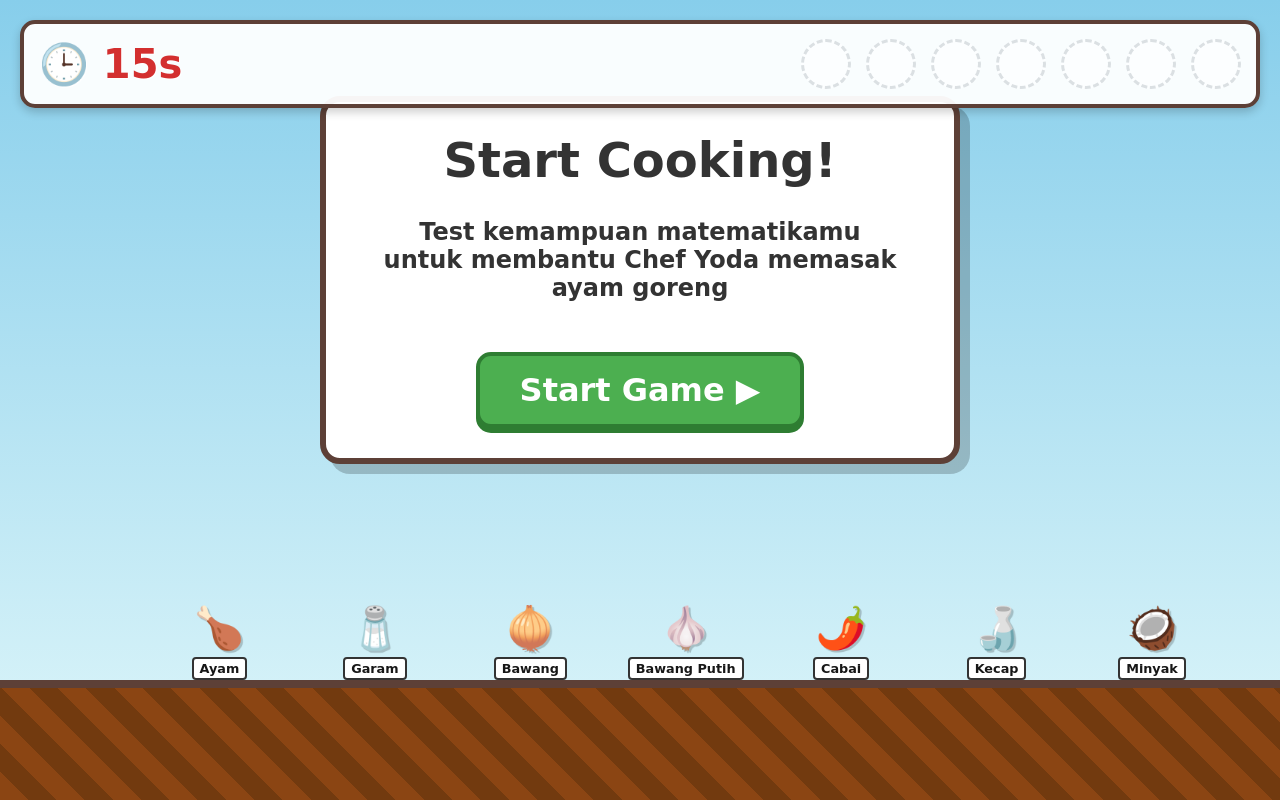
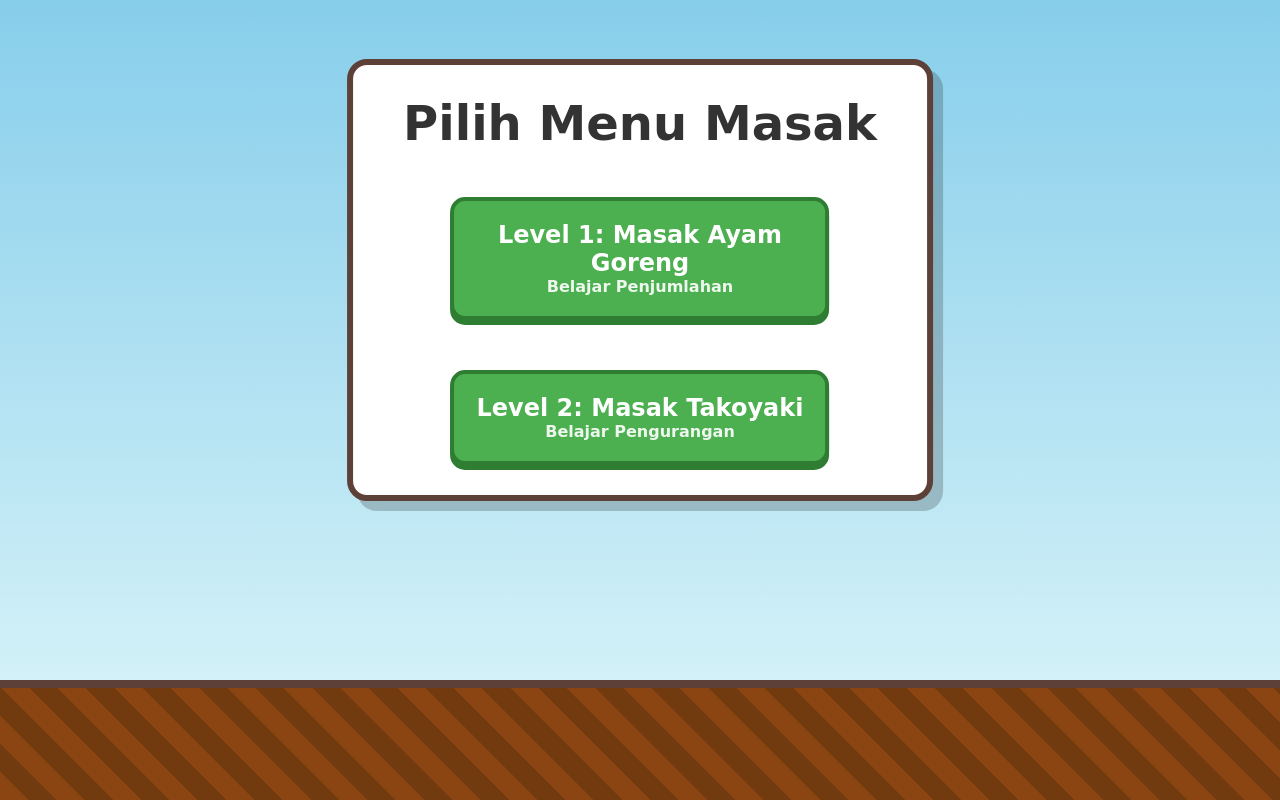
Before and after one commit to yogasamsu/yodamakan, a Next.js app: page / in a window 1280 px wide. Built offline with nearby package versions, Linux system fonts and the light colour scheme.

Commit message:
add lvl 2 pengurangan

```diff
--- a/src/components/GameContainer.tsx
+++ b/src/components/GameContainer.tsx
@@ -3,10 +3,11 @@
 import { useState, useEffect, useRef } from 'react';
 import styles from '@/styles/game.module.css';
 import { GameState } from '@/types/game';
-import { LEVELS, FINAL_REWARD } from '@/lib/gameConfig';
+import { LEVELS, FINAL_REWARD, GAMES } from '@/lib/gameConfig';
 import { generateQuestion, Question } from '@/lib/mathGenerator';
 
 export default function GameContainer() {
+    const [selectedGame, setSelectedGame] = useState<typeof GAMES[0] | null>(null);
     const [gameState, setGameState] = useState<GameState>('START');
     const [currentLevelIndex, setCurrentLevelIndex] = useState(0);
     const [currentQuestion, setCurrentQuestion] = useState<Question | null>(null);
@@ -16,10 +17,13 @@
 
     const timerRef = useRef<NodeJS.Timeout | null>(null);
 
-    const currentLevelConfig = LEVELS[currentLevelIndex];
+    // Helper to get current level config
+    const currentLevels = selectedGame ? selectedGame.levels : LEVELS;
+    const currentLevelConfig = currentLevels[currentLevelIndex];
 
     // Start Game
     const startGame = () => {
+        if (!selectedGame) return;
         setGameState('PLAYING');
         setCurrentLevelIndex(0);
         setCollectedIngredients([]);
@@ -28,14 +32,17 @@
 
     // Start Level
     const startLevel = (index: number) => {
-        if (index >= LEVELS.length) {
+        if (!selectedGame) return;
+
+        if (index >= selectedGame.levels.length) {
             setGameState('WON');
             return;
         }
-        const level = LEVELS[index];
+        const level = selectedGame.levels[index];
         setCurrentLevelIndex(index);
         setTimeLeft(level.duration);
-        setCurrentQuestion(generateQuestion(level.difficulty));
+        // Pass the operation type to generateQuestion
+        setCurrentQuestion(generateQuestion(level.difficulty, selectedGame.operation));
         setUserAnswer('');
 
         // Clear existing timer if any
@@ -73,7 +80,7 @@
             // Brief delay to show success
             setTimeout(() => {
                 const nextIndex = currentLevelIndex + 1;
-                if (nextIndex < LEVELS.length) {
+                if (nextIndex < currentLevels.length) {
                     startLevel(nextIndex);
                 } else {
                     setGameState('WON');
@@ -85,6 +92,13 @@
         }
     };
 
+    const returnToMenu = () => {
+        setGameState('START');
+        setSelectedGame(null);
+        setCollectedIngredients([]);
+        if (timerRef.current) clearInterval(timerRef.current);
+    }
+
     // Cleanup on unmount
     useEffect(() => {
         return () => {
@@ -95,15 +109,54 @@
     // Calculate Yoda's Position:
     // Percentage based on Total Levels.
     // Start: 5%. Each level adds approx 12% space.
-    const yodaPosition = 5 + (currentLevelIndex * (85 / LEVELS.length));
+    const yodaPosition = 5 + (currentLevelIndex * (85 / currentLevels.length));
+
+    // If no game selected, show selection screen
+    if (!selectedGame) {
+        return (
+            <div className={styles.container}>
+                <div className={styles.questionBox}>
+                    <h1 className={styles.questionText} style={{ fontSize: '3rem', marginBottom: '1rem' }}>Pilih Menu Masak</h1>
+                    <div style={{ display: 'flex', flexDirection: 'column', gap: '20px', width: '100%', alignItems: 'center' }}>
+                        {GAMES.map((game) => (
+                            <button
+                                key={game.id}
+                                className={styles.restartBtn}
+                                onClick={() => setSelectedGame(game)}
+                                style={{ width: '80%', maxWidth: '400px', padding: '20px' }}
+                            >
+                                <div style={{ fontSize: '1.5rem', fontWeight: 'bold' }}>{game.name}</div>
+                                <div style={{ fontSize: '1rem', opacity: 0.9 }}>{game.description}</div>
+                            </button>
+                        ))}
+                    </div>
+                </div>
+                {/* Floor */}
+                <div className={styles.floor}></div>
+            </div>
+        )
+    }
 
     return (
         <div className={styles.container}>
             {/* HUD */}
             <div className={styles.hud}>
+                <button
+                    onClick={returnToMenu}
+                    style={{
+                        marginRight: 'auto',
+                        background: 'none',
+                        border: 'none',
+                        fontSize: '1.5rem',
+                        cursor: 'pointer'
+                    }}
+                    title="Back to Menu"
+                >
+                    🏠
+                </button>
                 <div className={styles.timer}>🕒 {timeLeft}s</div>
                 <div className={styles.ingredientBar}>
-                    {LEVELS.map((lvl, idx) => (
+                    {currentLevels.map((lvl, idx) => (
                         <div
                             key={lvl.level}
                             className={`${styles.ingredientSlot} ${idx < collectedIngredients.length ? styles.collected : ''}`}
@@ -118,9 +171,9 @@
 
             {/* Background Milestones */}
             <div className={styles.milestoneContainer}>
-                {LEVELS.map((lvl, idx) => {
+                {currentLevels.map((lvl, idx) => {
                     // Position milestones evenly across the track
-                    const leftPos = 5 + ((idx + 1) * (85 / LEVELS.length));
+                    const leftPos = 5 + ((idx + 1) * (85 / currentLevels.length));
                     return (
                         <div key={idx} className={styles.milestone} style={{ left: `${leftPos}%` }}>
                             <div className={styles.milestoneIcon}>
@@ -136,10 +189,18 @@
             {gameState === 'START' && (
                 <div className={styles.questionBox}>
                     <h1 className={styles.questionText} style={{ fontSize: '3rem' }}>Start Cooking!</h1>
+                    <h2 style={{ fontSize: '2rem', color: '#555' }}>{selectedGame.name}</h2>
                     <p style={{ fontSize: '1.5rem', marginBottom: '20px', color: '#333333', fontWeight: 'bold' }}>
-                        Test kemampuan matematikamu untuk membantu Chef Yoda memasak ayam goreng
+                        Test kemampuan matematikamu untuk membantu Chef Yoda memasak {selectedGame.finalReward.name}
                     </p>
                     <button className={styles.restartBtn} onClick={startGame}>Start Game ▶</button>
+                    <button
+                        className={styles.restartBtn}
+                        onClick={() => setSelectedGame(null)}
+                        style={{ background: '#777', marginTop: '10px' }}
+                    >
+                        Pilih Menu Lain
+                    </button>
                 </div>
             )}
 
@@ -184,6 +245,7 @@
                     <h1>Game Over!</h1>
                     <p style={{ fontSize: '2rem' }}>Yoda is still hungry...</p>
                     <button className={styles.restartBtn} onClick={startGame}>Try Again ↺</button>
+                    <button className={styles.restartBtn} onClick={returnToMenu} style={{ background: '#555', marginTop: '10px' }}>Menu 🏠</button>
                 </div>
             )}
 
@@ -191,10 +253,11 @@
                 <div className={styles.winScreen}>
                     <h1>Yummy!</h1>
                     <div style={{ fontSize: '5rem', margin: '20px' }}>
-                        {FINAL_REWARD.image}
+                        {selectedGame.finalReward.image}
                     </div>
-                    <h2>{FINAL_REWARD.name} is ready!</h2>
+                    <h2>{selectedGame.finalReward.name} is ready!</h2>
                     <button className={styles.restartBtn} onClick={startGame}>Play Again ↺</button>
+                    <button className={styles.restartBtn} onClick={returnToMenu} style={{ background: '#555', marginTop: '10px' }}>Menu 🏠</button>
                 </div>
             )}
 
--- a/src/lib/gameConfig.ts
+++ b/src/lib/gameConfig.ts
@@ -3,6 +3,7 @@
 
 // Using Emojis as icons since image generation had temporary issues.
 // These are clear and universal.
+// Ayam Goreng Ingredients
 export const INGREDIENTS: Ingredient[] = [
   { id: '1', name: 'Ayam', image: '🍗' },
   { id: '2', name: 'Garam', image: '🧂' },
@@ -28,3 +29,51 @@
   { level: 6, duration: 15, difficulty: 'hard', reward: INGREDIENTS[5] },
   { level: 7, duration: 15, difficulty: 'hard', reward: INGREDIENTS[6] },
 ];
+
+// Takoyaki Ingredients (Emojis)
+export const TAKOYAKI_INGREDIENTS: Ingredient[] = [
+  { id: 't1', name: 'Tepung', image: '🥡' },
+  { id: 't2', name: 'Telur', image: '🥚' },
+  { id: 't3', name: 'Air', image: '💧' },
+  { id: 't4', name: 'Gurita', image: '🐙' },
+  { id: 't5', name: 'Daun Bawang', image: '🌿' },
+  { id: 't6', name: 'Saus Takoyaki', image: '🏺' },
+  { id: 't7', name: 'Katsuobushi', image: '🐟' },
+];
+
+export const TAKOYAKI_FINAL_REWARD: Ingredient = {
+  id: 'final_takoyaki',
+  name: 'Takoyaki',
+  image: '🐙✨',
+};
+
+export const TAKOYAKI_LEVELS: LevelConfig[] = [
+  { level: 1, duration: 15, difficulty: 'easy', reward: TAKOYAKI_INGREDIENTS[0] },
+  { level: 2, duration: 15, difficulty: 'easy', reward: TAKOYAKI_INGREDIENTS[1] },
+  { level: 3, duration: 15, difficulty: 'medium', reward: TAKOYAKI_INGREDIENTS[2] },
+  { level: 4, duration: 15, difficulty: 'medium', reward: TAKOYAKI_INGREDIENTS[3] },
+  { level: 5, duration: 15, difficulty: 'hard', reward: TAKOYAKI_INGREDIENTS[4] },
+  { level: 6, duration: 15, difficulty: 'hard', reward: TAKOYAKI_INGREDIENTS[5] },
+  { level: 7, duration: 15, difficulty: 'hard', reward: TAKOYAKI_INGREDIENTS[6] },
+];
+
+import { GameTheme } from '@/types/game';
+
+export const GAMES: GameTheme[] = [
+  {
+    id: 'level1',
+    name: 'Level 1: Masak Ayam Goreng',
+    description: 'Belajar Penjumlahan',
+    operation: 'addition',
+    levels: LEVELS,
+    finalReward: FINAL_REWARD
+  },
+  {
+    id: 'level2',
+    name: 'Level 2: Masak Takoyaki',
+    description: 'Belajar Pengurangan',
+    operation: 'subtraction',
+    levels: TAKOYAKI_LEVELS,
+    finalReward: TAKOYAKI_FINAL_REWARD
+  }
+];
--- a/src/lib/mathGenerator.ts
+++ b/src/lib/mathGenerator.ts
@@ -5,9 +5,10 @@
     answer: number;
 }
 
-export function generateQuestion(difficulty: Difficulty): Question {
-    let a, b, c;
+export function generateQuestion(difficulty: Difficulty, operation: 'addition' | 'subtraction'): Question {
+    let a, b;
 
+    if (operation === 'addition') {
         switch (difficulty) {
             case 'easy':
                 // Sum < 20, 2 operands
@@ -41,8 +42,42 @@
                     text: `${nums[0]} + ${nums[1]} + ${nums[2]}`,
                     answer: single + teen1 + teen2
                 };
-
             default:
                 return { text: '1 + 1', answer: 2 };
         }
+    } else {
+        // SUBTRACTION
+        // Ensure result is non-negative for simplicity (or at least controllable)
+        switch (difficulty) {
+            case 'easy':
+                // Result >= 0, Minuend <= 20
+                a = Math.floor(Math.random() * 15) + 5; // 5 to 20
+                b = Math.floor(Math.random() * a); // 0 to a-1
+                return {
+                    text: `${a} - ${b}`,
+                    answer: a - b
+                };
+
+            case 'medium':
+                // Result >= 0, Minuend <= 50
+                a = Math.floor(Math.random() * 40) + 10; // 10 to 50
+                b = Math.floor(Math.random() * a);
+                return {
+                    text: `${a} - ${b}`,
+                    answer: a - b
+                };
+
+            case 'hard':
+                // Result >= 0, Minuend <= 100
+                a = Math.floor(Math.random() * 80) + 20; // 20 to 100
+                b = Math.floor(Math.random() * a);
+                return {
+                    text: `${a} - ${b}`,
+                    answer: a - b
+                };
+
+            default:
+                return { text: '2 - 1', answer: 1 };
         }
+    }
+}
```
Also changed, not shown: src/types/game.ts (+11 -0 lines). Lines whose indentation alone changed are shown as unchanged.
